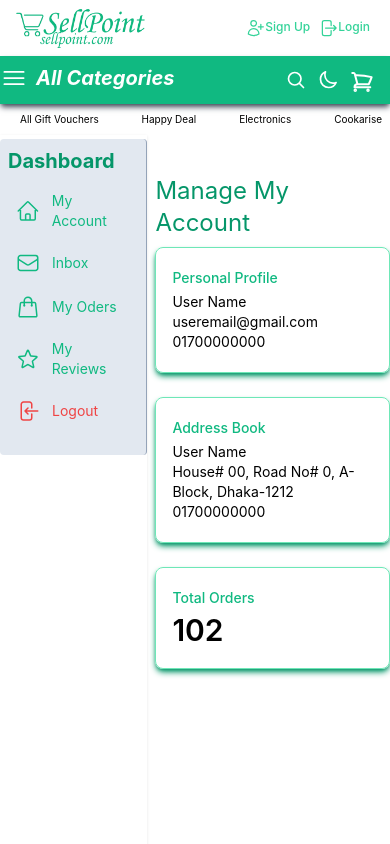
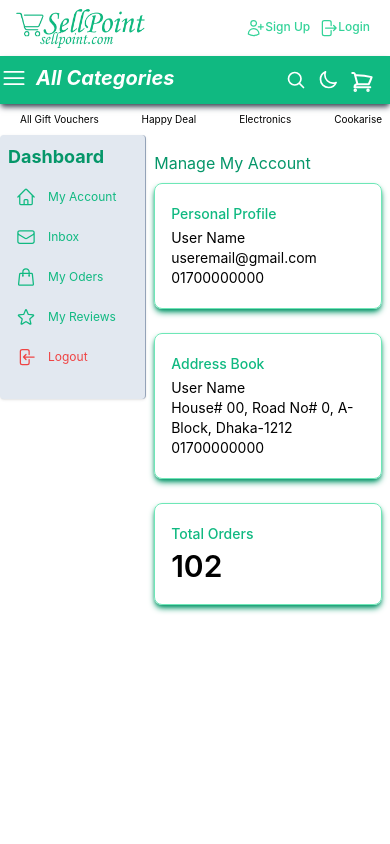
Before and after one commit to mahbub045/sellpoint, a Next.js app: page /User in a window 390 px wide. Shown: the top 844 px of the page. Built offline with nearby package versions, Linux system fonts and the light colour scheme.

Commit message:
Fixed some bug

```diff
--- a/components/Header.jsx
+++ b/components/Header.jsx
@@ -113,7 +113,7 @@ const Header = ({ title }) => {
                                 <img src="/logo.png" alt="SellPoint Logo" className="w-36 h-10" />
                             </a>
                         </Link>
-                        <div className="items-center hidden md:flex">
+                        <div className="items-center hidden sm:flex">
                             <div>
                                 <form action="" className="flex border lg:w-[500px] md:w-96 border-emerald-400 rounded" onSubmit={submitHandler}>
                                     <input
@@ -223,7 +223,7 @@ const Header = ({ title }) => {
                         </div>
                         {/* sm:sbox,dlmode,cart */}
                         <div className="flex ml-auto p-4">
-                            <div className="items-center md:hidden flex">
+                            <div className="items-center sm:hidden flex">
                                 <div className="relative flex items-center">
                                     <button
                                         onClick={handleSearchIconClick}
@@ -247,7 +247,7 @@ const Header = ({ title }) => {
                                     {showInput && (
                                         <form
                                             onSubmit={submitHandler}
-                                            className="flex w-40 h-9 border border-white rounded ml-2"
+                                            className="flex w-52 h-9 border border-white rounded ml-2"
                                         >
                                             <input
                                                 onChange={(e) => setQuery(e.target.value)}
--- a/pages/User.js
+++ b/pages/User.js
@@ -13,16 +13,16 @@ const User = () => {
         <>
             <Header title={'User Name'} />
             <div className="flex container m-auto">
-                <div className="flex flex-col h-screen pt-1  shadow w-60">
-                    <div className="bg-slate-200 dark:bg-slate-950 border-r border-slate-400 dark:border-stone-500 rounded p-2">
+                <div className="flex flex-col h-screen pt-0 w-60">
+                    <div className="bg-slate-200 dark:bg-slate-950 shadow border-r border-slate-400 dark:border-stone-500 rounded p-2">
                         <div className="flex items-center">
-                            <h2 className="text-xl font-bold text-emerald-600">Dashboard</h2>
+                            <h2 className="sm:text-xl text-lg font-bold text-emerald-600">Dashboard</h2>
                         </div>
                         <div className="flex-1">
-                            <ul className="pt-2 pb-4 space-y-1 text-sm">
+                            <ul className="pt-2 pb-4 space-y-1 sm:text-sm text-xs">
                                 <li className="rounded-sm">
                                     <a href="User" className="flex items-center p-2 space-x-3 text-emerald-500 hover:text-emerald-700 rounded-md">
-                                        <svg xmlns="http://www.w3.org/2000/svg" fill="none" viewBox="0 0 24 24" strokeWidth="1.5" stroke="currentColor" className="w-6 h-6">
+                                        <svg xmlns="http://www.w3.org/2000/svg" fill="none" viewBox="0 0 24 24" strokeWidth="1.5" stroke="currentColor" className="sm:w-6 w-5 sm:h-6 h-5">
                                             <path strokeLinecap="round" strokeLinejoin="round" d="M2.25 12l8.954-8.955c.44-.439 1.152-.439 1.591 0L21.75 12M4.5 9.75v10.125c0 .621.504 1.125 1.125 1.125H9.75v-4.875c0-.621.504-1.125 1.125-1.125h2.25c.621 0 1.125.504 1.125 1.125V21h4.125c.621 0 1.125-.504 1.125-1.125V9.75M8.25 21h8.25" />
                                         </svg>
                                         <span>My Account</span>
@@ -30,7 +30,7 @@ const User = () => {
                                 </li>
                                 <li className="rounded-sm">
                                     <a href="inbox" className="flex items-center p-2 space-x-3 text-emerald-500 hover:text-emerald-700 rounded-md">
-                                        <svg xmlns="http://www.w3.org/2000/svg" fill="none" viewBox="0 0 24 24" strokeWidth="1.5" stroke="currentColor" className="w-6 h-6">
+                                        <svg xmlns="http://www.w3.org/2000/svg" fill="none" viewBox="0 0 24 24" strokeWidth="1.5" stroke="currentColor" className="sm:w-6 w-5 sm:h-6 h-5">
                                             <path strokeLinecap="round" strokeLinejoin="round" d="M21.75 6.75v10.5a2.25 2.25 0 01-2.25 2.25h-15a2.25 2.25 0 01-2.25-2.25V6.75m19.5 0A2.25 2.25 0 0019.5 4.5h-15a2.25 2.25 0 00-2.25 2.25m19.5 0v.243a2.25 2.25 0 01-1.07 1.916l-7.5 4.615a2.25 2.25 0 01-2.36 0L3.32 8.91a2.25 2.25 0 01-1.07-1.916V6.75" />
                                         </svg>
                                         <span>Inbox</span>
@@ -38,7 +38,7 @@ const User = () => {
                                 </li>
                                 <li className="rounded-sm">
                                     <a href="UserOders" className="flex items-center p-2 space-x-3 text-emerald-500 hover:text-emerald-700 rounded-md">
-                                        <svg xmlns="http://www.w3.org/2000/svg" fill="none" viewBox="0 0 24 24" strokeWidth="1.5" stroke="currentColor" className="w-6 h-6">
+                                        <svg xmlns="http://www.w3.org/2000/svg" fill="none" viewBox="0 0 24 24" strokeWidth="1.5" stroke="currentColor" className="sm:w-6 w-5 sm:h-6 h-5">
                                             <path strokeLinecap="round" strokeLinejoin="round" d="M15.75 10.5V6a3.75 3.75 0 10-7.5 0v4.5m11.356-1.993l1.263 12c.07.665-.45 1.243-1.119 1.243H4.25a1.125 1.125 0 01-1.12-1.243l1.264-12A1.125 1.125 0 015.513 7.5h12.974c.576 0 1.059.435 1.119 1.007zM8.625 10.5a.375.375 0 11-.75 0 .375.375 0 01.75 0zm7.5 0a.375.375 0 11-.75 0 .375.375 0 01.75 0z" />
                                         </svg>
                                         <span>My Oders</span>
@@ -46,7 +46,7 @@ const User = () => {
                                 </li>
                                 <li className="rounded-sm">
                                     <a href="MyReviews" className="flex items-center p-2 space-x-3 text-emerald-500 hover:text-emerald-700 rounded-md">
-                                        <svg xmlns="http://www.w3.org/2000/svg" fill="none" viewBox="0 0 24 24" strokeWidth="1.5" stroke="currentColor" className="w-6 h-6">
+                                        <svg xmlns="http://www.w3.org/2000/svg" fill="none" viewBox="0 0 24 24" strokeWidth="1.5" stroke="currentColor" className="sm:w-6 w-5 sm:h-6 h-5">
                                             <path strokeLinecap="round" strokeLinejoin="round" d="M11.48 3.499a.562.562 0 011.04 0l2.125 5.111a.563.563 0 00.475.345l5.518.442c.499.04.701.663.321.988l-4.204 3.602a.563.563 0 00-.182.557l1.285 5.385a.562.562 0 01-.84.61l-4.725-2.885a.563.563 0 00-.586 0L6.982 20.54a.562.562 0 01-.84-.61l1.285-5.386a.562.562 0 00-.182-.557l-4.204-3.602a.563.563 0 01.321-.988l5.518-.442a.563.563 0 00.475-.345L11.48 3.5z" />
                                         </svg>
 
@@ -55,7 +55,7 @@ const User = () => {
                                 </li>
                                 <li className="rounded-sm">
                                     <a onClick={handleLogout} className="flex items-center p-2 space-x-3 text-red-500 hover:text-red-700 cursor-pointer rounded-md">
-                                        <svg xmlns="http://www.w3.org/2000/svg" fill="none" viewBox="0 0 24 24" strokeWidth="1.5" stroke="currentColor" className="w-6 h-6">
+                                        <svg xmlns="http://www.w3.org/2000/svg" fill="none" viewBox="0 0 24 24" strokeWidth="1.5" stroke="currentColor" className="sm:w-6 w-5 sm:h-6 h-5">
                                             <path strokeLinecap="round" strokeLinejoin="round" d="M15.75 9V5.25A2.25 2.25 0 0013.5 3h-6a2.25 2.25 0 00-2.25 2.25v13.5A2.25 2.25 0 007.5 21h6a2.25 2.25 0 002.25-2.25V15M12 9l-3 3m0 0l3 3m-3-3h12.75" />
                                         </svg>
                                         <span>Logout</span>
@@ -65,9 +65,9 @@ const User = () => {
                         </div>
                     </div>
                 </div>
-                <div className="container pl-2 mx-auto mt-10">
+                <div className="container p-2 mx-auto md:mt-5 mt-2">
                     <div className="pb-2">
-                        <h2 className="text-2xl text-emerald-600">Manage My Account</h2>
+                        <h2 className="md:text-2xl sm:text-xl text-base text-emerald-600">Manage My Account</h2>
                     </div>
                     <div className="grid grid-cols-1 gap-6 mb-6 lg:grid-cols-3">
                         <div className="w-full px-4 py-5 border border-emerald-300 rounded-lg shadow-md shadow-emerald-600">
```
Also changed, not shown: pages/Admin.js (+12 -12 lines).
